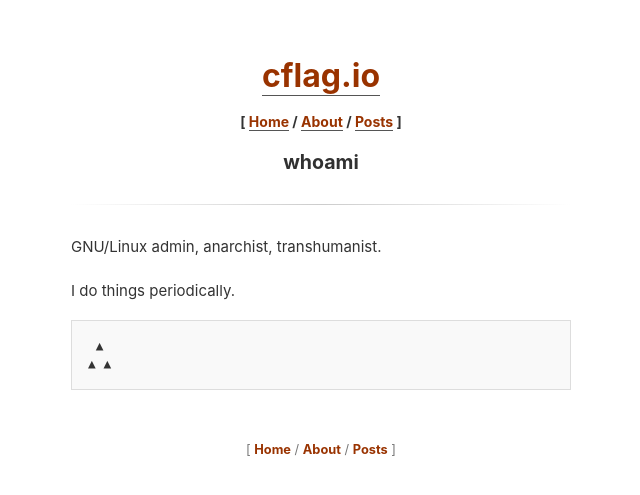
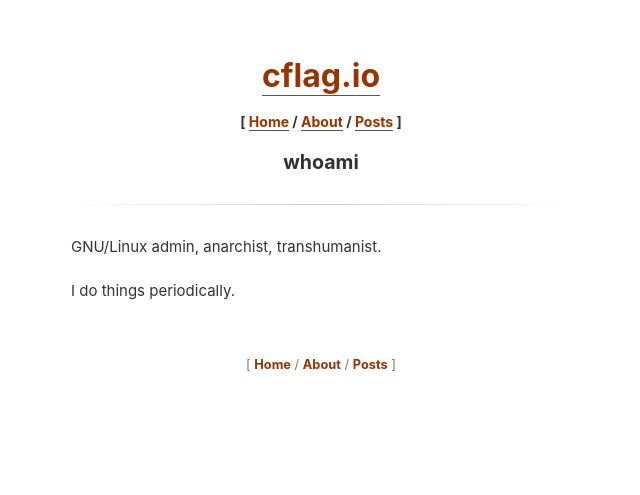
Before and after one commit to cflag02/cflag.io, a Jekyll site: the page built from about.md, in a window 1280 px wide. Shown: the top 495 px of the page, without its empty margins (319-959 px from the left). Built offline with Jekyll 4.4.1, drawn with Linux system fonts in a browser that asks for light colours.

Commit message:
Update about.md

```diff
--- a/about.md
+++ b/about.md
@@ -6,8 +6,3 @@ title: whoami
 GNU/Linux admin, anarchist, transhumanist.
 
 I do things periodically.
-
-<pre>
- ▲
-▲ ▲
-</pre>
```
